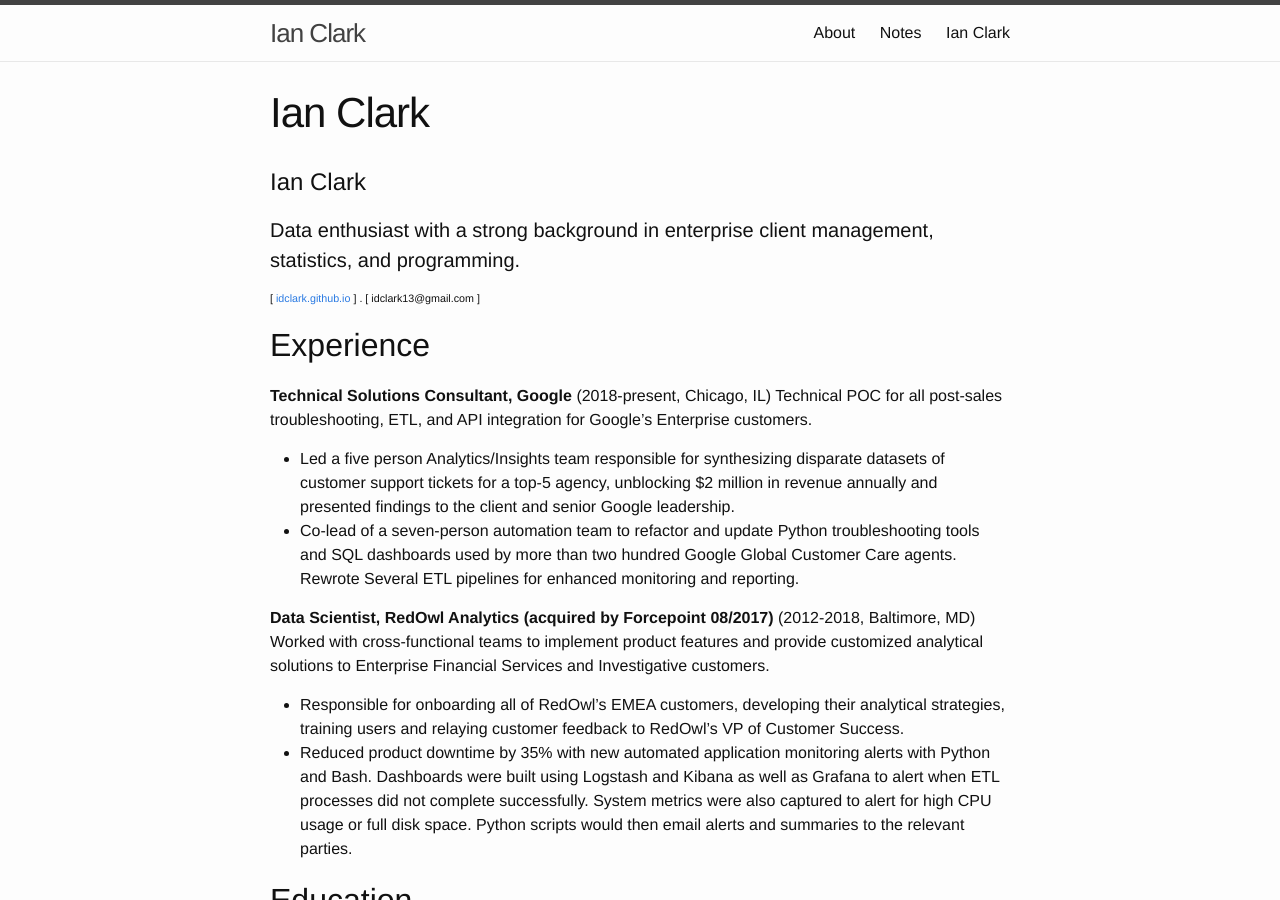
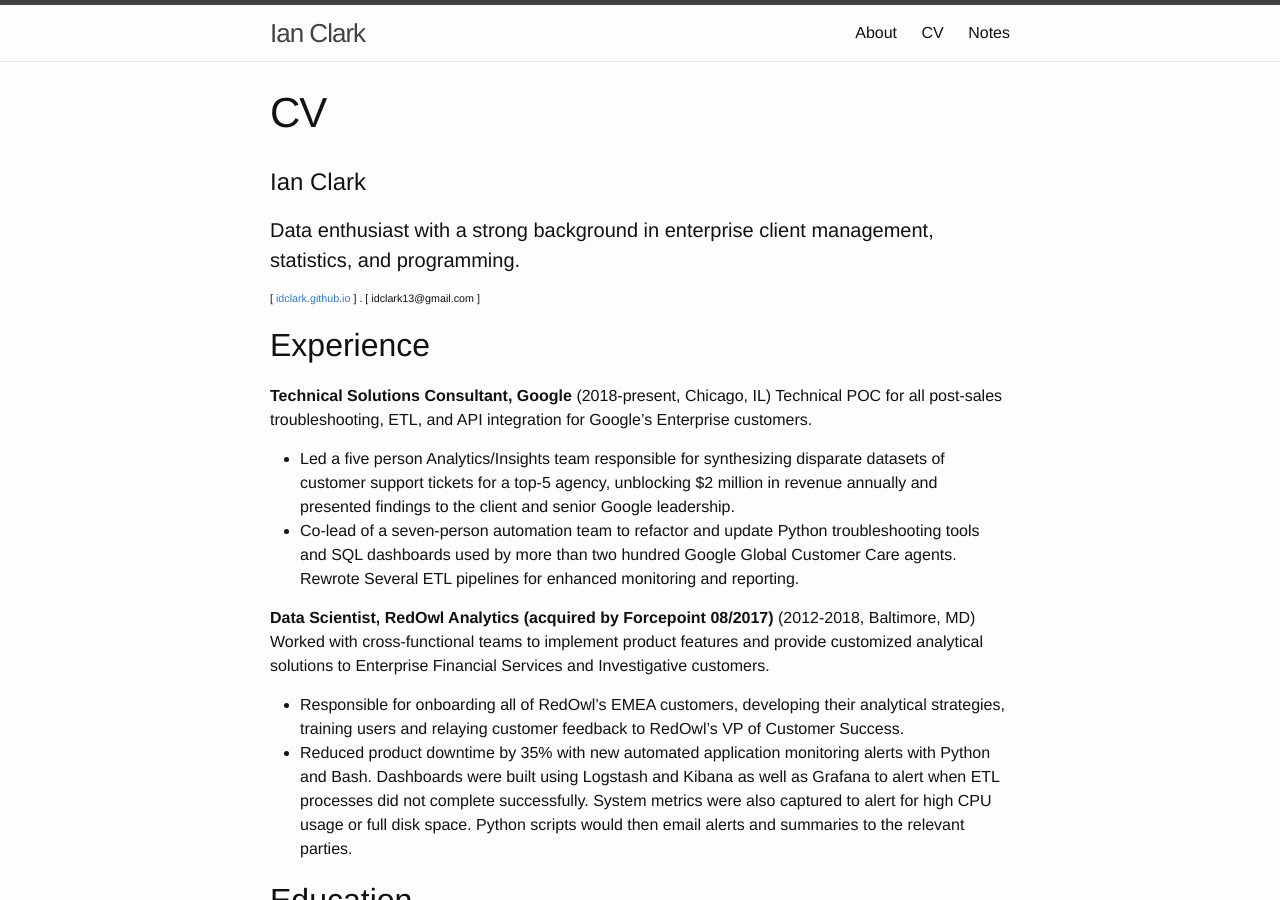
Before and after one commit to idclark/idclark.github.io, a Jekyll site: the page built from cv.md, in a window 1280 px wide and 900 px high. Built offline with Jekyll 4.4.1, drawn with Linux system fonts in a browser that asks for light colours; our own code applies the rules of GitHub Pages for plain Markdown files.

Commit message:
Update cv.md

```diff
--- a/cv.md
+++ b/cv.md
@@ -1,3 +1,8 @@
+---
+layout: page
+title: CV
+permalink: /cv/
+---
 Ian Clark
 ======
 
```
